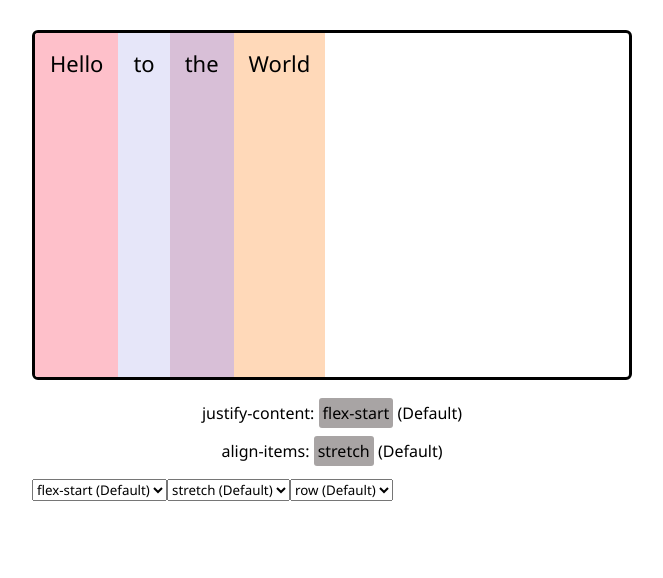
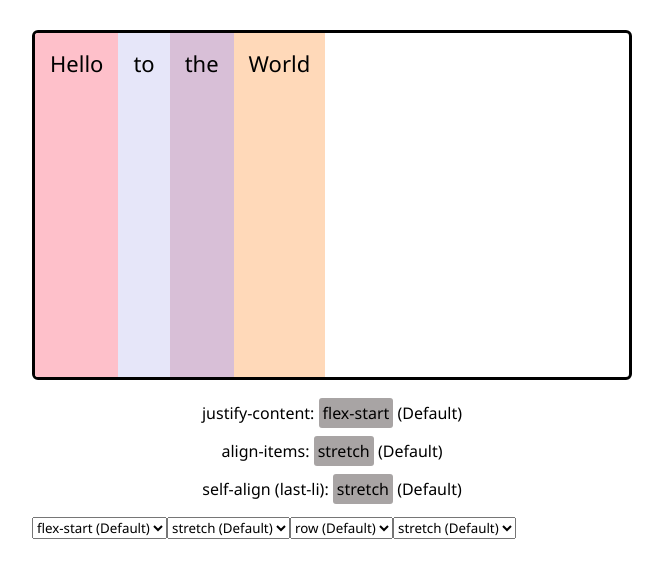
Before and after one commit to faseehahmed1/CSS_GRID, a React (Vite) app: page / in a window 1280 px wide. Shown: the top 578 px of the page, without its empty margins (308-971 px from the left). Built offline with nearby package versions, Linux system fonts and the light colour scheme.

Commit message:
align-self added

```diff
--- a/src/App.jsx
+++ b/src/App.jsx
@@ -5,7 +5,10 @@ function App() {
   const [currentJustifyOption, setCurrentJustifyOption] =
     useState("flex-start");
   const [currentAlignOption, setCurrentAlignOption] = useState("stretch");
-  const [currentAxisOption, setCurrentAxisOption] = useState("row")
+  const [currentAxisOption, setCurrentAxisOption] = useState("row");
+  const [currentSelfAlignOption, setCurrentSelfAlignOption] =
+    useState("stretch");
+
   return (
     <>
       <ul
@@ -13,13 +16,13 @@ function App() {
         style={{
           justifyContent: currentJustifyOption,
           alignItems: currentAlignOption,
-          flexDirection: currentAxisOption
+          flexDirection: currentAxisOption,
         }}
       >
         <li>Hello</li>
         <li>to</li>
         <li>the</li>
-        <li>World</li>
+        <li style={{ alignSelf: currentSelfAlignOption }}>World</li>
       </ul>
       <p>
         justify-content: <code>{currentJustifyOption}</code>{" "}
@@ -29,6 +32,11 @@ function App() {
         align-items: <code>{currentAlignOption}</code>{" "}
         {currentAlignOption === "stretch" && "(Default)"}
       </p>
+      <p>
+        self-align (last-li): <code>{currentSelfAlignOption}</code>{" "}
+        {currentSelfAlignOption === "stretch" && "(Default)"}
+      </p>
+
       <select
         value={currentJustifyOption}
         onChange={(e) => setCurrentJustifyOption(e.target.value)}
@@ -53,6 +61,14 @@ function App() {
         <option value="row">row (Default)</option>
         <option value="column">column</option>
       </select>
+
+      <select onChange={(e) => setCurrentSelfAlignOption(e.target.value)}>
+        <option value="stretch">stretch (Default)</option>
+        <option value="flex-start">flex-start</option>
+        <option value="flex-end">flex-end</option>
+        <option value="center">center</option>
+        <option value="baseline">baseline</option>
+      </select>
     </>
   );
 }
```
